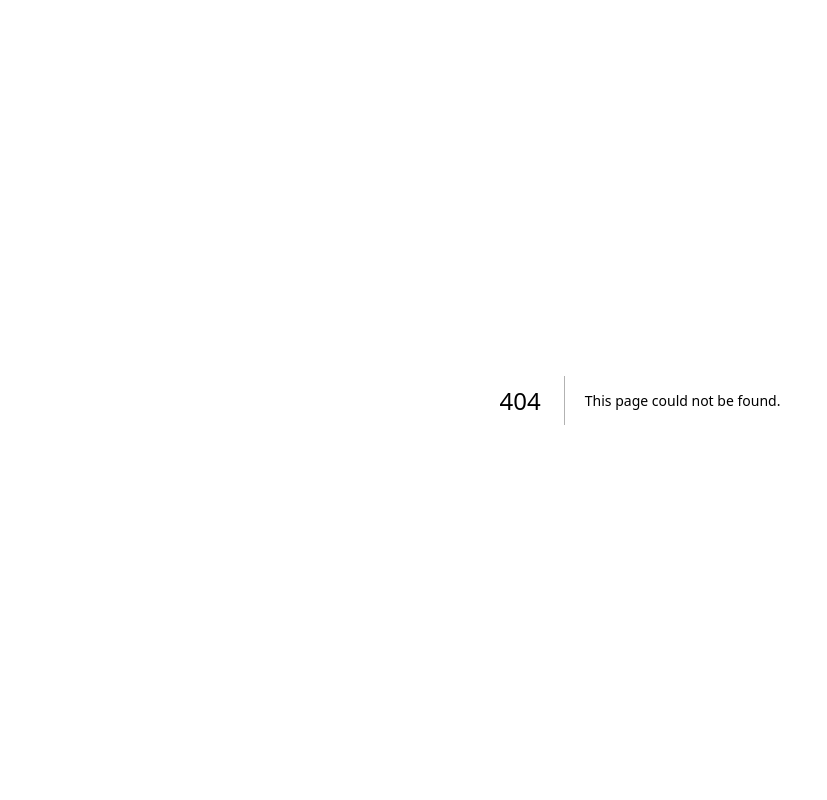
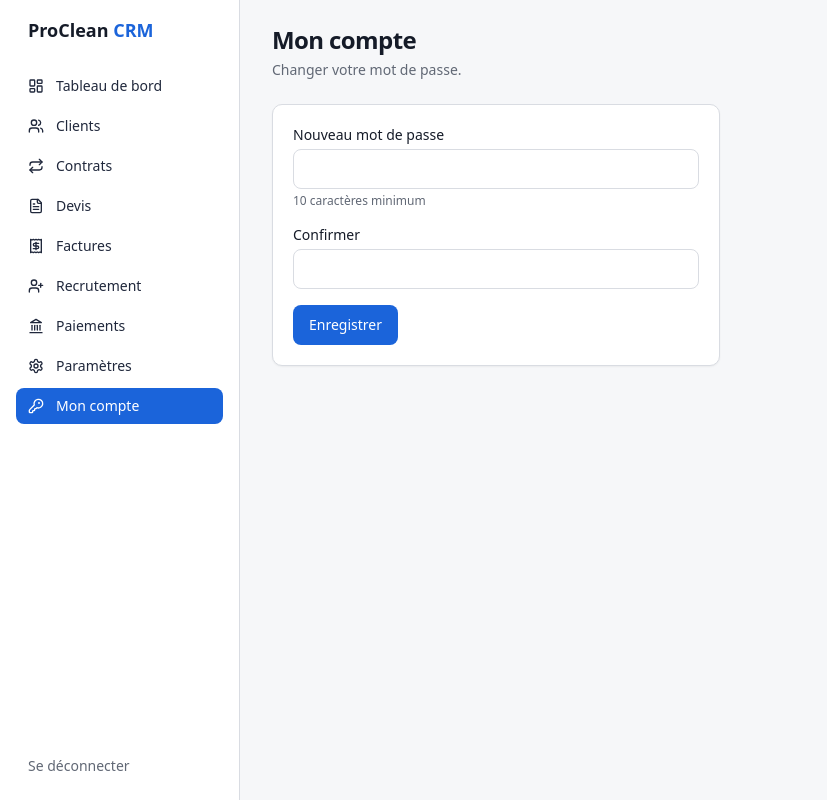
Before and after one commit to makayakevinh00-prog/https-procleanempire-multiservice.manus.space, a Next.js app in the folder crm/: page /compte in a window 1280 px wide. Before the commit this address had no page. Shown: the whole page, without its empty margins (0-827 px from the left). Built offline with nearby package versions, Linux system fonts and the light colour scheme.

Commit message:
CRM : page Mon compte (changement de mot de passe)
Co-Authored-By: Claude Sonnet 5.5 <noreply@anthropic.com>
Claude-Session: https://claude.ai/code/session_015DgQGiT3ksAB4k6rHFnu4v

```diff
--- /dev/null
+++ b/crm/src/app/(app)/compte/page.tsx
@@ -0,0 +1,42 @@
+"use client";
+
+import { useState } from "react";
+import { createClient } from "@/lib/supabase/browser";
+import { PageHeader } from "@/components/crm/page-header";
+import { Card, CardContent } from "@/components/ui/card";
+import { Button } from "@/components/ui/button";
+import { Field, Input } from "@/components/ui/form";
+
+export default function AccountPage() {
+  const [msg, setMsg] = useState<{ ok: boolean; text: string } | null>(null);
+  const [busy, setBusy] = useState(false);
+
+  async function submit(e: React.FormEvent<HTMLFormElement>) {
+    e.preventDefault();
+    const fd = new FormData(e.currentTarget);
+    const pwd = String(fd.get("password") ?? "");
+    if (pwd.length < 10) return setMsg({ ok: false, text: "10 caractères minimum." });
+    if (pwd !== fd.get("confirm")) return setMsg({ ok: false, text: "Les deux mots de passe sont différents." });
+    setBusy(true);
+    const { error } = await createClient().auth.updateUser({ password: pwd });
+    setBusy(false);
+    setMsg(error ? { ok: false, text: error.message } : { ok: true, text: "Mot de passe modifié." });
+    if (!error) e.currentTarget.reset();
+  }
+
+  return (
+    <>
+      <PageHeader title="Mon compte" subtitle="Changer votre mot de passe." />
+      <Card className="max-w-md">
+        <CardContent>
+          <form onSubmit={submit} className="space-y-4">
+            <Field label="Nouveau mot de passe" hint="10 caractères minimum"><Input name="password" type="password" required autoComplete="new-password" /></Field>
+            <Field label="Confirmer"><Input name="confirm" type="password" required autoComplete="new-password" /></Field>
+            {msg && <p role="status" className={`rounded-md p-2 text-sm ${msg.ok ? "bg-emerald-50 text-emerald-900" : "bg-red-50 text-red-900"}`}>{msg.text}</p>}
+            <Button disabled={busy}>{busy ? "…" : "Enregistrer"}</Button>
+          </form>
+        </CardContent>
+      </Card>
+    </>
+  );
+}
--- a/crm/src/components/crm/nav.tsx
+++ b/crm/src/components/crm/nav.tsx
@@ -2,7 +2,7 @@
 
 import Link from "next/link";
 import { usePathname } from "next/navigation";
-import { LayoutDashboard, Users, Repeat, FileText, Receipt, UserPlus, Landmark, Settings, Menu } from "lucide-react";
+import { LayoutDashboard, Users, Repeat, FileText, Receipt, UserPlus, Landmark, Settings, KeyRound, Menu } from "lucide-react";
 import { cn } from "@/lib/utils";
 
 const ITEMS = [
@@ -13,7 +13,8 @@ const ITEMS = [
   { href: "/factures", label: "Factures", icon: Receipt },
   { href: "/recrutement", label: "Recrutement", icon: UserPlus },
   { href: "/paiements", label: "Paiements", icon: Landmark },
-  { href: "/parametres", label: "Paramètres", icon: Settings }
+  { href: "/parametres", label: "Paramètres", icon: Settings },
+  { href: "/compte", label: "Mon compte", icon: KeyRound }
 ];
 
 function Links({ onNavigate }: { onNavigate?: () => void }) {
```
